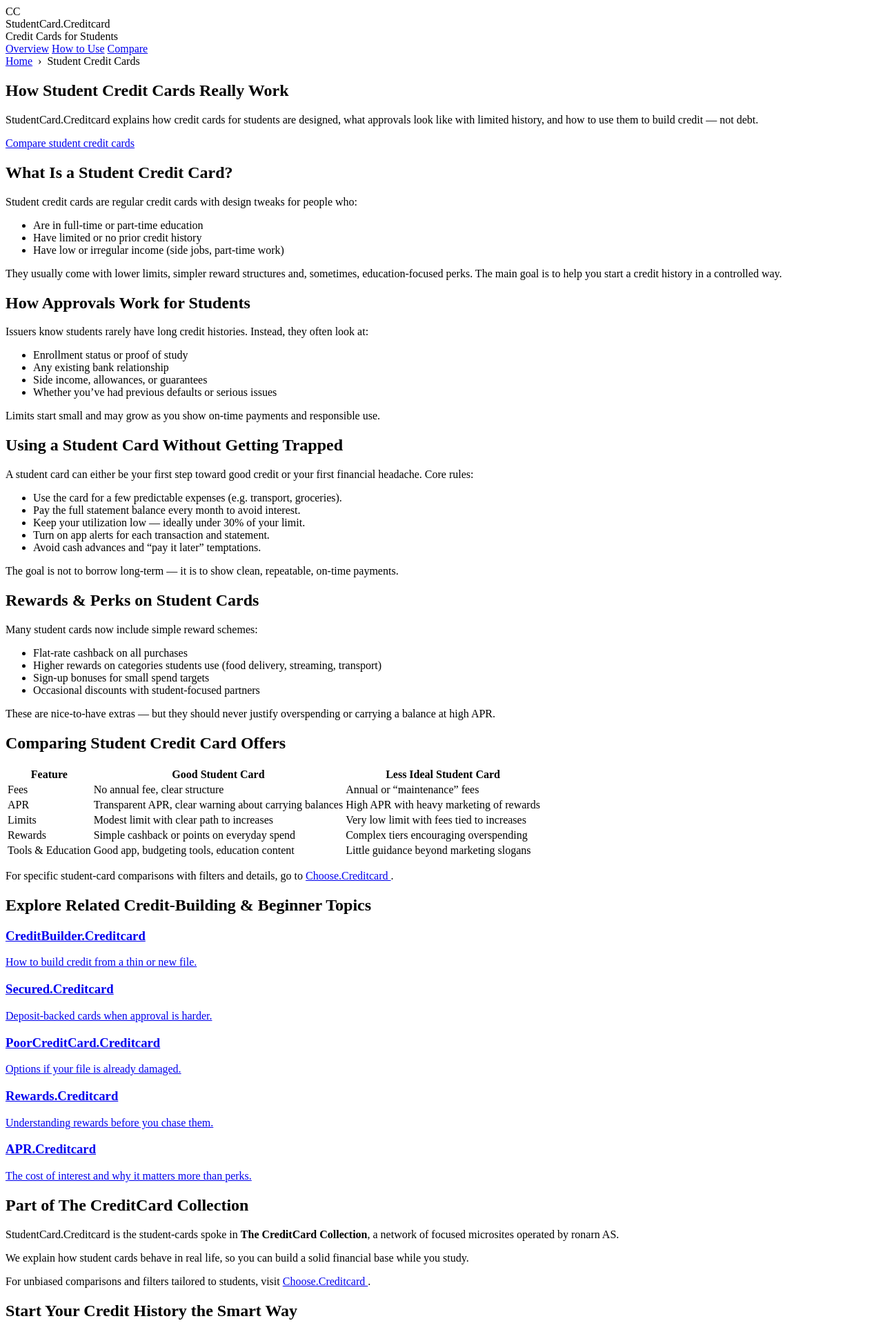
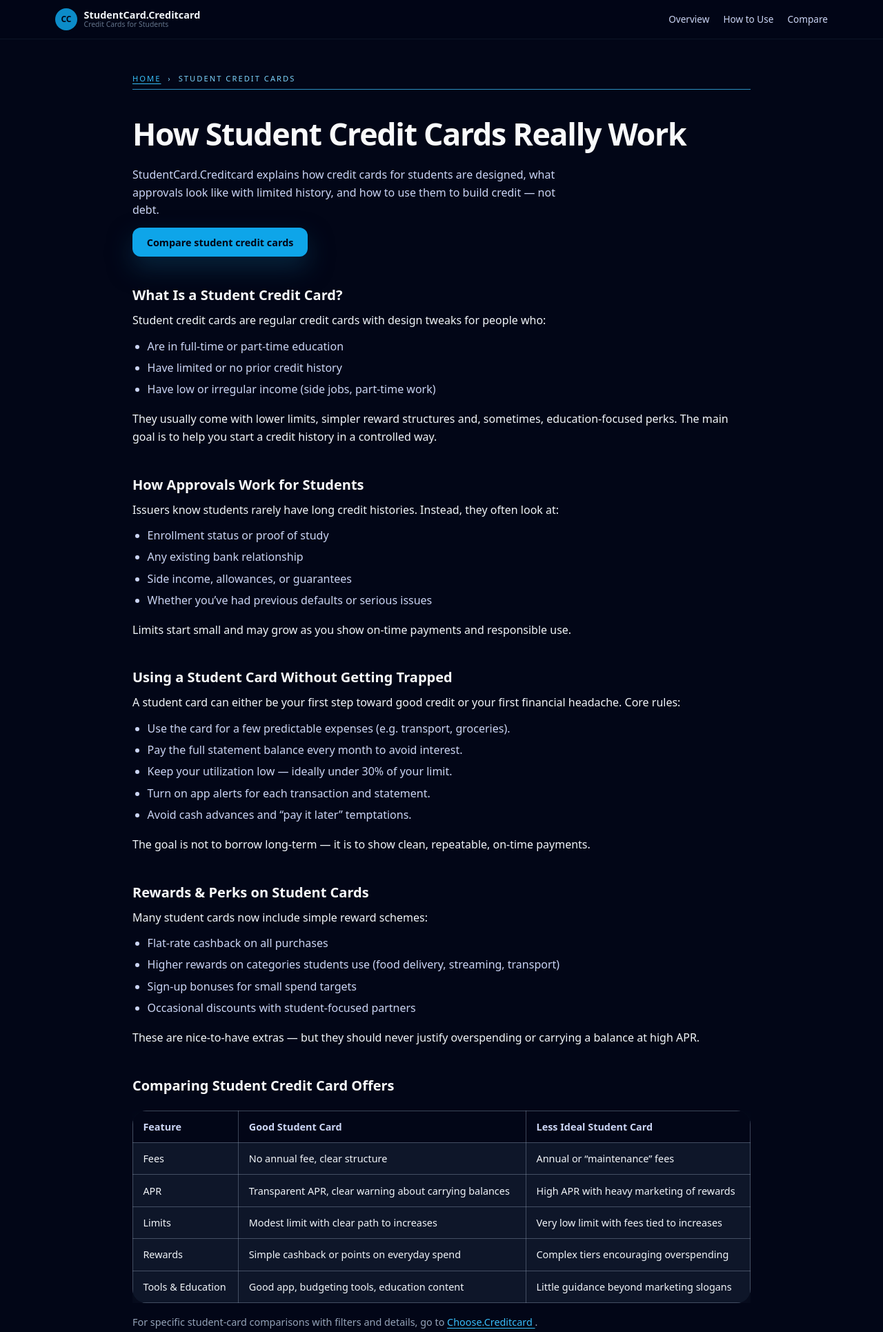
Before and after one commit to ChooseCreditCard/studentcard.creditcard, a plain HTML site: page index.html in a window 1280 px wide. Shown: the top 1931 px of the page at 69% size. Drawn offline with Linux system fonts and the light colour scheme.

Commit message:
Update styles.css

```diff
--- a/styles.css
+++ b/styles.css
@@ -1,193 +1,487 @@
-<!DOCTYPE html>
-<html lang="en">
-<head>
-  <meta charset="UTF-8" />
-  <meta name="viewport" content="width=device-width, initial-scale=1" />
+/* ==========================================================================
+   Global look & feel – matches Fin.Creditcard
+   ========================================================================== */
 
-  <title>CryptoPay.Creditcard – Crypto to Card Payments Explained</title>
-  <meta name="description"
-        content="How crypto-to-card payments work: off-ramp cards, stablecoin spending and on-chain to Visa/Mastercard rails. A focused spoke in The CreditCard Collection." />
-  <meta name="robots" content="index,follow" />
-  <link rel="canonical" href="https://cryptopay.creditcard/" />
+:root {
+  --cc-bg: #020617;             /* slate-950 */
+  --cc-bg-elevated: rgba(15, 23, 42, 0.9);
+  --cc-bg-card: rgba(15, 23, 42, 0.85);
 
-  <!-- Open Graph -->
-  <meta property="og:title" content="CryptoPay.Creditcard – Crypto to Card Payments Explained" />
-  <meta property="og:description"
-        content="Learn how crypto cards convert BTC/ETH/USDC into spendable card transactions, including fees, limits and conversion models." />
-  <meta property="og:type" content="website" />
-  <meta property="og:url" content="https://cryptopay.creditcard/" />
-  <meta property="og:image" content="https://cryptopay.creditcard/preview.png" />
+  --cc-text-main: #e5e7eb;      /* slate-200 */
+  --cc-text-muted: #94a3b8;     /* slate-400 */
+  --cc-text-soft: #cbd5f5;
+  --cc-text-subtle: #64748b;
+  --cc-text-heading: #f9fafb;
 
-  <!-- Styles -->
-  <link rel="stylesheet" href="/styles.css" />
+  --cc-accent: #0ea5e9;         /* sky-500 */
+  --cc-accent-soft: #38bdf8;    /* sky-400 */
 
-  <!-- GA4 -->
-  <script async src="https://www.googletagmanager.com/gtag/js?id=G-64FE63JQ3H"></script>
-  <script>
-    window.dataLayer = window.dataLayer || [];
-    function gtag(){ dataLayer.push(arguments); }
-    gtag('js', new Date());
-    gtag('config', 'G-64FE63JQ3H');
-  </script>
-</head>
+  --cc-border-soft: rgba(148, 163, 184, 0.4);
+  --cc-shadow-soft: 0 18px 45px rgba(15, 23, 42, 0.7);
 
-<body class="bg-slate-950 text-slate-100">
+  --cc-radius-sm: 0.5rem;
+  --cc-radius-md: 0.75rem;
+  --cc-radius-lg: 1.25rem;
 
-  <!-- HEADER -->
-  <header class="site-header">
-    <div class="nav-inner max-w-6xl">
+  --cc-font-sans: system-ui, -apple-system, BlinkMacSystemFont, "SF Pro Text",
+    "Segoe UI", sans-serif;
+  --cc-font-mono: ui-monospace, SFMono-Regular, Menlo, Monaco, Consolas,
+    "Liberation Mono", "Courier New", monospace;
 
-      <div class="brand">
-        <div class="cc-logo">CC</div>
-        <div class="brand-text">
-          <span class="brand-title">CryptoPay.creditcard</span>
-          <span class="brand-subtitle">Crypto → Card Rails</span>
-        </div>
-      </div>
+  --cc-container-wide: 72rem;
+  --cc-container-narrow: 60rem;
+}
 
-      <nav class="nav-links">
-        <a href="https://fin.creditcard/?utm_source=cryptopay.creditcard&utm_medium=nav">Collection</a>
-        <a href="https://tech.creditcard/crypto?utm_source=cryptopay.creditcard&utm_medium=nav">Tech</a>
-        <a href="https://choose.creditcard/?utm_source=cryptopay.creditcard&utm_medium=nav">Choose</a>
-      </nav>
+/* Reset / base */
 
-    </div>
-  </header>
+*,
+*::before,
+*::after {
+  box-sizing: border-box;
+}
 
-  <main class="cc-page">
+html,
+body {
+  margin: 0;
+  padding: 0;
+}
 
-    <p class="cc-breadcrumb">CryptoPay.creditcard · Crypto · Rails</p>
+body {
+  font-family: var(--cc-font-sans);
+  background-color: var(--cc-bg);
+  color: var(--cc-text-main);
+  line-height: 1.6;
+  -webkit-font-smoothing: antialiased;
+}
 
-    <!-- HERO -->
-    <section class="hero">
-      <h1>Crypto to Card Payments</h1>
-      <p class="hero-lead">
-        How BTC, ETH and stablecoins become card transactions at the terminal.
-      </p>
-      <a class="cta"
-         href="https://choose.creditcard/compare?utm_source=cryptopay.creditcard&utm_medium=referral&utm_campaign=cryptopay_top">
-        Compare Crypto-Friendly Cards
-      </a>
-    </section>
+/* Utility-ish classes used in markup */
 
-    <!-- What is crypto-to-card -->
-    <section class="section">
-      <h2>What is a crypto card?</h2>
-      <p class="small">
-        A crypto card lets you spend digital assets through normal card rails (Visa/Mastercard).
-        Your crypto is converted to fiat either in advance or at the moment of purchase.
-      </p>
-      <ul class="list">
-        <li>Pay using physical card, virtual card or wallet</li>
-        <li>Merchant always receives local currency</li>
-        <li>Conversion handled by the card issuer/exchange partner</li>
-        <li>Some cards reward you in crypto</li>
-      </ul>
-    </section>
+.bg-slate-950 {
+  background-color: #020617;
+}
+.text-slate-100 {
+  color: #f1f5f9;
+}
 
-    <!-- Models -->
-    <section class="section">
-      <h2>Main crypto-to-card models</h2>
+.max-w-6xl {
+  max-width: var(--cc-container-wide);
+  margin-left: auto;
+  margin-right: auto;
+  padding-left: 1rem;
+  padding-right: 1rem;
+}
 
-      <div class="cluster-grid">
-        <div class="cluster-card">
-          <h3>Custodial card</h3>
-          <p class="small">Provider holds your BTC/ETH and auto-sells at transaction time.</p>
-        </div>
+.max-w-5xl {
+  max-width: 64rem;
+  margin-left: auto;
+  margin-right: auto;
+}
 
-        <div class="cluster-card">
-          <h3>Stablecoin spending</h3>
-          <p class="small">Hold value in USDC/USDT and convert at swipe/tap time.</p>
-        </div>
+/* ==========================================================================
+   Header – sticky, frosted, same vibe as Fin.Creditcard
+   ========================================================================== */
 
-        <div class="cluster-card">
-          <h3>Preloaded balance</h3>
-          <p class="small">Convert crypto in advance and spend from a fixed fiat balance.</p>
-        </div>
+.site-header {
+  position: sticky;
+  top: 0;
+  z-index: 50;
+  background: rgba(2, 6, 23, 0.94);
+  border-bottom: 1px solid rgba(15, 23, 42, 0.85);
+  backdrop-filter: blur(16px);
+}
 
-        <div class="cluster-card">
-          <h3>On-chain loyalty</h3>
-          <p class="small">Traditional card but rewards are paid out as tokens.</p>
-        </div>
-      </div>
-    </section>
+.nav-inner {
+  display: flex;
+  align-items: center;
+  justify-content: space-between;
+  padding-top: 0.75rem;
+  padding-bottom: 0.75rem;
+}
 
-    <!-- Fees -->
-    <section class="section">
-      <h2>Fees, spreads and limits</h2>
+/* Brand left side */
 
-      <div class="table-wrap">
-        <table class="table">
-          <thead>
-          <tr><th>Cost element</th><th>What to check</th></tr>
-          </thead>
-          <tbody>
-          <tr><td>FX spread</td><td>Hidden mark-up between crypto price and execution.</td></tr>
-          <tr><td>Conversion fee</td><td>Percent/flat fee on each crypto→fiat conversion.</td></tr>
-          <tr><td>Network fees</td><td>Costs for deposits/withdrawals on-chain.</td></tr>
-          <tr><td>ATM fees</td><td>Often higher for crypto-linked products.</td></tr>
-          <tr><td>Limits</td><td>Daily/monthly caps on spending or conversion.</td></tr>
-          </tbody>
-        </table>
-      </div>
-    </section>
+.brand {
+  display: flex;
+  align-items: center;
+  gap: 0.6rem;
+}
 
-    <!-- Risk -->
-    <section class="section">
-      <h2>Risk, regions and regulation</h2>
-      <p class="small">Crypto-to-card products vary hugely by region:</p>
-      <ul class="list">
-        <li>KYC/AML requirements are standard</li>
-        <li>Some countries restrict crypto card usage</li>
-        <li>Provider risk — what if issuer/exchange fails?</li>
-        <li>Tax implications differ by jurisdiction</li>
-      </ul>
-    </section>
+.cc-logo {
+  height: 2rem;
+  width: 2rem;
+  border-radius: 999px;
+  background: rgba(14, 165, 233, 0.85);
+  display: flex;
+  align-items: center;
+  justify-content: center;
+  font-size: 0.75rem;
+  font-weight: 800;
+  color: #020617;
+}
 
-    <!-- Links -->
-    <section class="section">
-      <h2>Dig deeper or compare products</h2>
+.brand-text {
+  display: flex;
+  flex-direction: column;
+  line-height: 1.1;
+}
 
-      <div class="cluster-grid">
-        <a class="cluster-card"
-           href="https://tech.creditcard/crypto?utm_source=cryptopay.creditcard&utm_medium=referral">
-          <h3>Tech.Creditcard / Crypto rails</h3>
-          <p class="small">Tokenization, stablecoins & on-chain issuing.</p>
-        </a>
+.brand-title {
+  font-size: 0.9rem;
+  font-weight: 600;
+}
 
-        <a class="cluster-card"
-           href="https://cryptocards.creditcard/?utm_source=cryptopay.creditcard&utm_medium=referral">
-          <h3>CryptoCards.creditcard</h3>
-          <p class="small">Overview of crypto-linked card categories.</p>
-        </a>
+.brand-subtitle {
+  font-size: 0.65rem;
+  color: var(--cc-text-subtle);
+}
 
-        <a class="cluster-card"
-           href="https://choose.creditcard/compare?utm_source=cryptopay.creditcard&utm_medium=referral&utm_campaign=cryptopay_bottom">
-          <h3>Compare real cards</h3>
-          <p class="small">See differences in fees, limits & rewards.</p>
-        </a>
-      </div>
-    </section>
+/* Nav links (right side) */
 
-    <!-- Bottom CTA -->
-    <section class="section">
-      <h2>See which crypto cards fit your needs</h2>
-      <p class="small">CryptoPay.creditcard explains the systems. For actual products:</p>
-      <a class="cta"
-         href="https://choose.creditcard/compare?utm_source=cryptopay.creditcard&utm_medium=referral&utm_campaign=cryptopay_bottom">
-        Open Compare on Choose.Creditcard
-      </a>
-    </section>
+.nav-links {
+  display: flex;
+  gap: 1.25rem;
+  font-size: 0.85rem;
+}
 
-  </main>
+.nav-links a {
+  color: #cbd5f5;
+  text-decoration: none;
+  transition: color 140ms ease, opacity 140ms ease;
+}
 
-  <!-- MINI FOOTER -->
-  <footer class="mini-footer">
-    <p class="mini-footer-main">© 2025 The CreditCard Collection — ronarn AS</p>
-    <p class="mini-footer-contact">
-      Contact: <a href="mailto:support@cc.creditcard">support@cc.creditcard</a>
-    </p>
-  </footer>
+.nav-links a:hover {
+  color: #ffffff;
+}
 
-</body>
-</html>
+/* ==========================================================================
+   Page wrapper – content pages
+   ========================================================================== */
+
+.cc-page {
+  max-width: var(--cc-container-narrow);
+  margin: 0 auto;
+  padding: 2.5rem 1.5rem 4rem;
+}
+
+@media (min-width: 768px) {
+  .cc-page {
+    padding: 3rem 2rem 4.5rem;
+  }
+}
+
+/* Breadcrumb line */
+
+.cc-breadcrumb {
+  font-size: 0.7rem;
+  letter-spacing: 0.18em;
+  text-transform: uppercase;
+  color: #7dd3fc;
+  border-bottom: 1px solid rgba(56, 189, 248, 0.75);
+  padding-bottom: 0.35rem;
+  margin-bottom: 1.75rem;
+}
+
+/* Hero */
+
+.hero h1 {
+  font-size: 2.4rem;
+  font-weight: 800;
+  letter-spacing: -0.03em;
+  color: var(--cc-text-heading);
+  margin: 0 0 0.75rem;
+}
+
+@media (min-width: 768px) {
+  .hero h1 {
+    font-size: 2.8rem;
+  }
+}
+
+.hero-lead {
+  margin: 0 0 1.5rem;
+  color: var(--cc-text-soft);
+  max-width: 40rem;
+}
+
+/* CTA button */
+
+.cta {
+  display: inline-flex;
+  align-items: center;
+  justify-content: center;
+  font-size: 0.9rem;
+  font-weight: 600;
+  padding: 0.6rem 1.3rem;
+  border-radius: var(--cc-radius-md);
+  background: var(--cc-accent);
+  color: #020617;              /* tydelig tekst på lys blå bakgrunn */
+  text-decoration: none;       /* ingen underline på knappen */
+  box-shadow: 0 16px 35px rgba(8, 47, 73, 0.75);
+  transition: background-color 160ms ease, transform 160ms ease,
+    box-shadow 160ms ease;
+}
+
+.cta:hover {
+  background: var(--cc-accent-soft);
+  transform: translateY(-1px);
+  box-shadow: 0 22px 45px rgba(8, 47, 73, 0.9);
+}
+
+/* Sections */
+
+.section {
+  margin-top: 2.5rem;
+}
+
+.section h2 {
+  font-size: 1.25rem;
+  font-weight: 600;
+  margin: 0 0 0.5rem;
+  color: var(--cc-text-heading);
+}
+
+/* Text styles */
+
+.small {
+  font-size: 0.9rem;
+  color: var(--cc-text-muted);
+  max-width: 44rem;
+}
+
+.cc-page p {
+  margin: 0 0 0.75rem;
+}
+
+/* Vanlige lenker inne på siden (ikke CTA-knappen) */
+.cc-page a:not(.cta) {
+  color: var(--cc-accent-soft);
+  text-decoration: underline;
+  text-underline-offset: 3px;
+}
+
+.cc-page a:not(.cta):hover {
+  color: #e0f2fe;
+}
+
+/* Lists */
+
+.list {
+  margin: 0.25rem 0 1.1rem;
+  padding-left: 1.35rem;
+}
+
+.list li {
+  margin-bottom: 0.35rem;
+  color: var(--cc-text-soft);
+}
+
+/* Tables (SCA factors) */
+
+.table-wrap {
+  margin-top: 1.25rem;
+  margin-bottom: 1rem;
+  overflow-x: auto;
+}
+
+.table {
+  width: 100%;
+  border-collapse: collapse;
+  font-size: 0.9rem;
+  background: var(--cc-bg-elevated);
+  border-radius: var(--cc-radius-lg);
+  overflow: hidden;
+  box-shadow: var(--cc-shadow-soft);
+}
+
+.table th,
+.table td {
+  padding: 0.7rem 0.9rem;
+  border: 1px solid var(--cc-border-soft);
+  text-align: left;
+}
+
+.table th {
+  background: #020617;
+  color: var(--cc-text-soft);
+  font-weight: 600;
+}
+
+.table tbody tr:nth-child(even) {
+  background: rgba(15, 23, 42, 0.9);
+}
+
+.table tbody tr:nth-child(odd) {
+  background: rgba(15, 23, 42, 0.75);
+}
+
+/* Identity cluster cards */
+
+.cluster-grid {
+  display: grid;
+  grid-template-columns: 1fr;
+  gap: 1rem;
+  margin-top: 1rem;
+}
+
+@media (min-width: 640px) {
+  .cluster-grid {
+    grid-template-columns: repeat(3, minmax(0, 1fr));
+  }
+}
+
+.cluster-card {
+  display: block;
+  background: var(--cc-bg-card);
+  border-radius: var(--cc-radius-md);
+  border: 1px solid var(--cc-border-soft);
+  padding: 1rem;
+  text-decoration: none;
+  box-shadow: 0 16px 35px rgba(15, 23, 42, 0.7);
+  transition: border-color 140ms ease, transform 140ms ease,
+    box-shadow 140ms ease, background-color 140ms ease;
+}
+
+.cluster-card h3 {
+  margin: 0 0 0.35rem;
+  font-size: 1rem;
+  color: var(--cc-text-heading);
+}
+
+.cluster-card p {
+  margin: 0;
+}
+
+.cluster-card:hover {
+  border-color: var(--cc-accent-soft);
+  background: rgba(15, 23, 42, 0.98);
+  transform: translateY(-1px);
+  box-shadow: 0 20px 50px rgba(15, 23, 42, 0.9);
+}
+
+/* ==========================================================================
+   Full footer (for større sider som fin.creditcard – kan gjenbrukes)
+   ========================================================================== */
+
+.site-footer {
+  margin-top: 3rem;
+  padding-top: 3rem;
+  padding-bottom: 3rem;
+  background: radial-gradient(circle at top, #0d1330 0, #060818 50%, #020617 100%);
+  border-top: 1px solid rgba(148, 163, 184, 0.45);
+  color: var(--cc-text-main);
+}
+
+.footer-inner {
+  padding-left: 1rem;
+  padding-right: 1rem;
+}
+
+@media (min-width: 640px) {
+  .footer-inner {
+    padding-left: 1.5rem;
+    padding-right: 1.5rem;
+  }
+}
+
+.footer-cols {
+  display: flex;
+  flex-direction: column;
+  gap: 2rem;
+}
+
+@media (min-width: 768px) {
+  .footer-cols {
+    flex-direction: row;
+    justify-content: space-between;
+    align-items: flex-start;
+  }
+}
+
+.footer-col {
+  flex: 1;
+}
+
+.site-footer h2 {
+  font-size: 0.75rem;
+  text-transform: uppercase;
+  letter-spacing: 0.08em;
+  margin: 0;
+  color: #e5e7eb;
+}
+
+.site-footer p {
+  margin: 0.75rem 0 0;
+  font-size: 0.9rem;
+  color: var(--cc-text-soft);
+}
+
+.footer-note {
+  font-size: 0.8rem;
+  color: var(--cc-text-subtle);
+  margin-top: 0.35rem;
+}
+
+.footer-links {
+  display: grid;
+  grid-template-columns: 1fr 1fr;
+  gap: 0.4rem 1.25rem;
+  margin-top: 0.75rem;
+}
+
+.footer-links a {
+  font-size: 0.85rem;
+  color: #cbd5f5;
+  text-decoration: none;
+}
+
+.footer-links a:hover {
+  text-decoration: underline;
+}
+
+.footer-bottom {
+  border-top: 1px solid rgba(148, 163, 184, 0.4);
+  margin-top: 2.25rem;
+  padding-top: 0.9rem;
+  text-align: center;
+}
+
+.footer-bottom p {
+  margin: 0;
+  font-size: 0.8rem;
+  color: var(--cc-text-subtle);
+}
+
+/* ==========================================================================
+   Mini Footer – for small cluster/utility pages
+   ========================================================================== */
+
+.mini-footer {
+  margin-top: 3rem;
+  padding: 2.5rem 1rem;
+  text-align: center;
+  border-top: 1px solid rgba(148, 163, 184, 0.35);
+  background: radial-gradient(circle at top, #0d1330 0, #060818 50%, #020617 100%);
+}
+
+.mini-footer-main {
+  margin: 0;
+  font-size: 0.85rem;
+  color: var(--cc-text-soft);
+}
+
+.mini-footer-contact {
+  margin: 0.5rem 0 0;
+  font-size: 0.85rem;
+  color: var(--cc-text-soft);
+}
+
+.mini-footer-contact a {
+  color: #7dd3fc;              /* lys, tydelig e-postfarge */
+  font-weight: 600;
+  text-decoration: none;
+}
+
+.mini-footer-contact a:hover {
+  text-decoration: underline;
+  color: #c8f1ff;               /* enda lysere på hover */
+}
```
